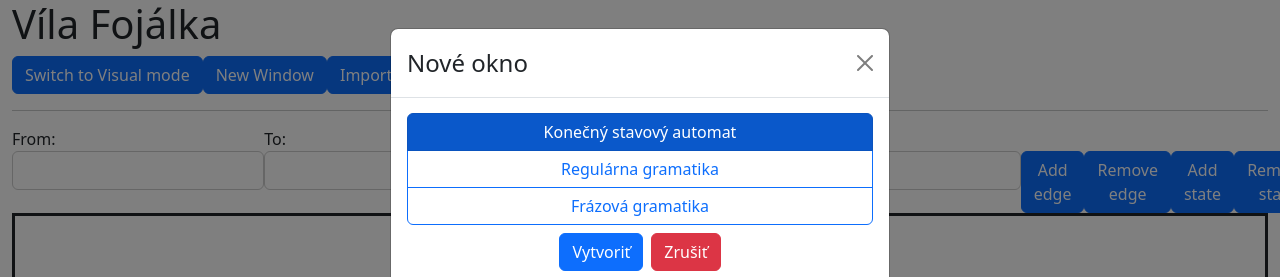
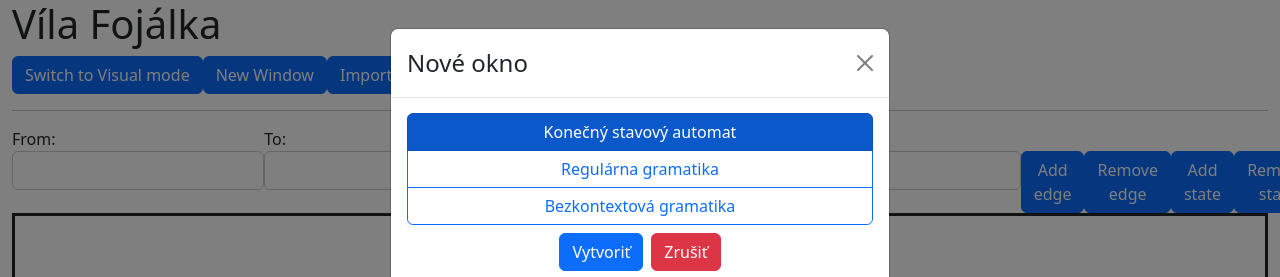
Before and after one commit to lukas-hornacek/fojalka, a React (Vite) app: page / in a window 1280 px wide. Both pictures are taken after a click on the button "New Window". Shown: the top 277 px of the page. Built offline with nearby package versions, Linux system fonts and the light colour scheme.

Commit message:
rename Frazova gramatika to Bezkontextova

```diff
--- a/src/ui/buttons/Buttons.tsx
+++ b/src/ui/buttons/Buttons.tsx
@@ -123,7 +123,7 @@ function NewWindowButton() {
                 id="phrasal"
                 value={ObjectType.GRAMMAR_PHRASAL}
                 variant={localType === ObjectType.GRAMMAR_PHRASAL ? "primary" : "outline-primary"}
-              >Frázová gramatika</ToggleButton>
+              >Bezkontextová gramatika</ToggleButton>
             </ToggleButtonGroup>
 
             <Form.Group className="d-flex justify-content-center mt-2 gap-2">
```
